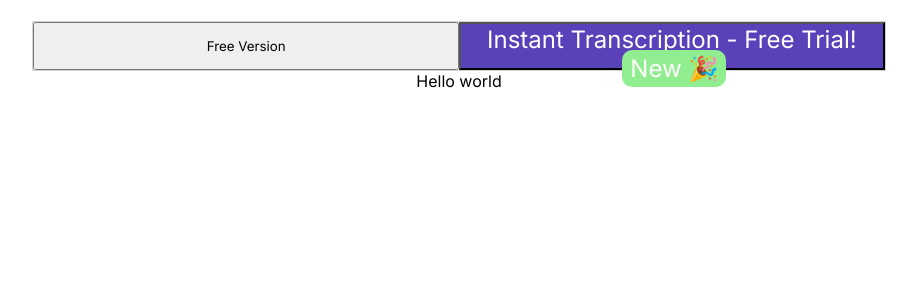
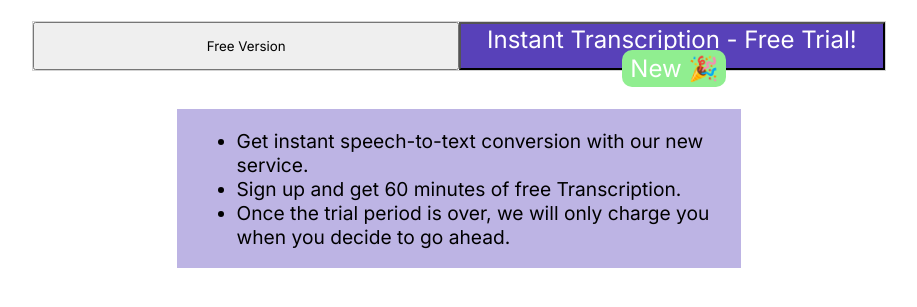
Before and after one commit to Kirera-Wainaina/voico, a browser extension: page extension/settings/index.html in a window 1280 px wide. Both pictures are taken after a click on the button "Free Version". Shown: the part 107-414 px from the top of the page, without its empty margins (181-1098 px from the left). Drawn offline with Linux system fonts and the light colour scheme; a web font is replaced by a local one.

Commit message:
Write info related to premium version

```diff
--- a/extension/settings/index.css
+++ b/extension/settings/index.css
@@ -98,7 +98,7 @@ input[type="submit"]:active {
   margin-left: 49.5%;
 }
 
-#info {
+.info {
   background-color: var(--hover-color);
   font-size: 1.2em;
   padding: 1em;
--- a/extension/settings/index.html
+++ b/extension/settings/index.html
@@ -13,7 +13,7 @@
     </div>
 
     <div id="free-version-settings">
-      <p id="info">
+      <p class="info">
         Please choose the language you intend to record in and enter your OpenAI API key.
         If you don't have an API key, you can begin by
         <a href="https://openai.com/">logging in</a>
@@ -95,7 +95,13 @@
     </div>
 
     <div id="premium-version-settings" class="hide">
-      <p>Hello world</p>
+      <div class="info">
+        <ul>
+          <li>Get instant speech-to-text conversion with our new service.</li>
+          <li>Sign up and get 60 minutes of free Transcription.</li>
+          <li>Once the trial period is over, we will only charge you when you decide to go ahead.</li>
+        </ul>
+      </div>
     </div>
 
     <p id="saved-slider" class="hide">Saved your new settings!</p>
```
